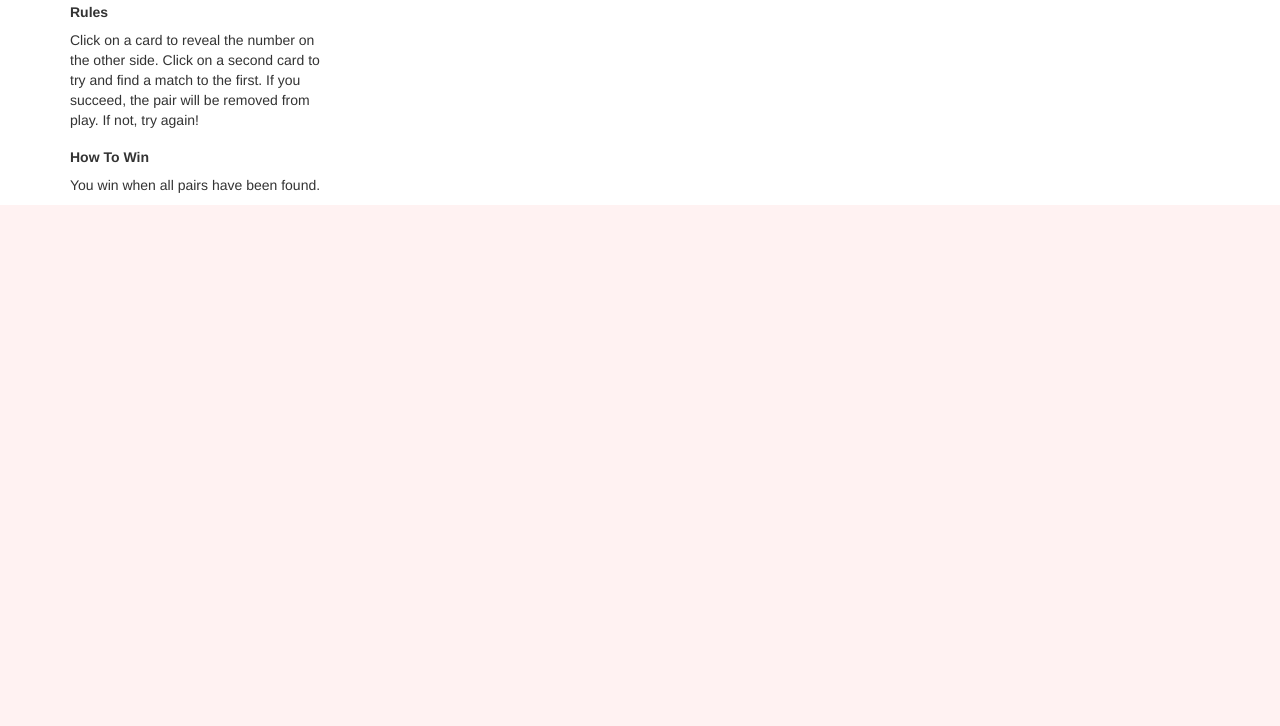
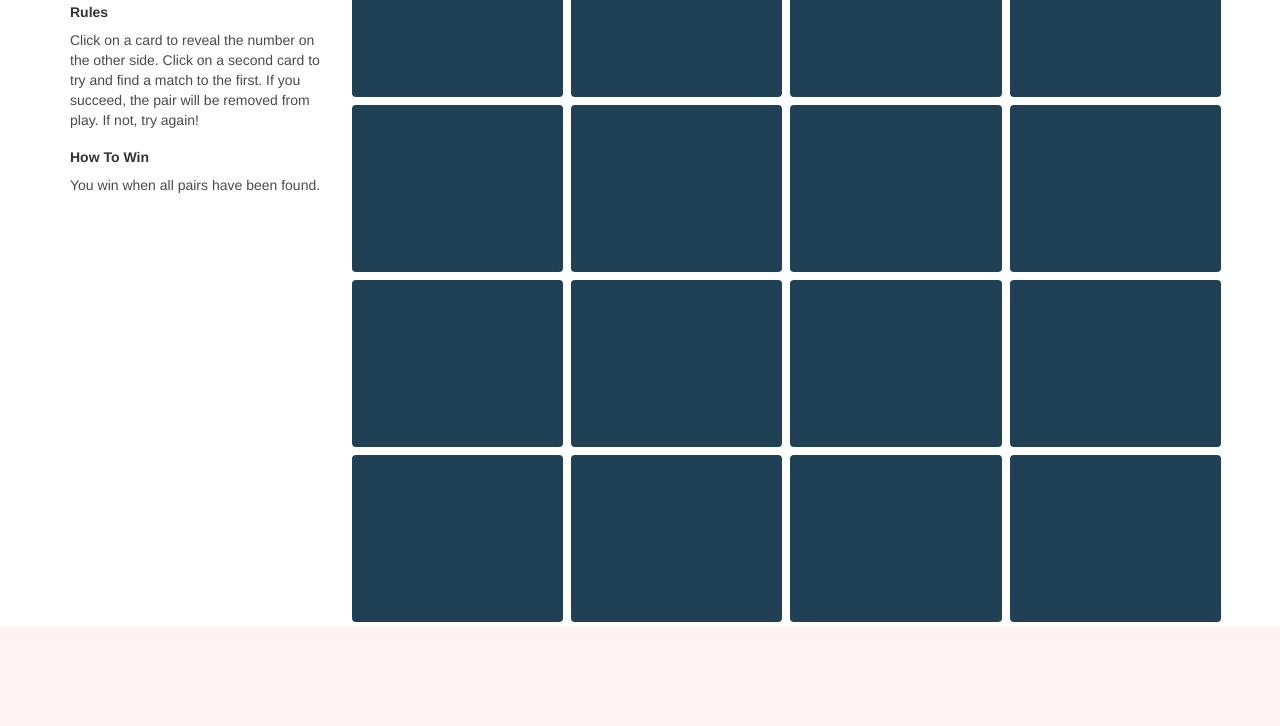
Before and after one commit to tsteinert/match-game, a plain HTML site: page index.html in a window 1280 px wide. Shown: the part 74-800 px from the top of the page. Drawn offline with nearby package versions, Linux system fonts and the light colour scheme.

Commit message:
Added some more styling

```diff
--- a/index.html
+++ b/index.html
@@ -53,6 +53,14 @@
           </div>
           <div class="card col-xs-3">
           </div>
+          <div class="card col-xs-3">
+          </div>
+          <div class="card col-xs-3">
+          </div>
+          <div class="card col-xs-3">
+          </div>
+          <div class="card col-xs-3">
+          </div>
         </div>
       </div>
     </div>
--- a/resources/css/style.css
+++ b/resources/css/style.css
@@ -14,3 +14,14 @@ h2 {
   font-size: 1rem;
   font-weight: bold;
 }
+
+p {
+  color: rgb(74,74,74);
+}
+
+.card {
+  height: 12.5rem;
+  background-color: rgb(32,64,86);
+  border: 4px solid #ffffff;
+  border-radius: 8px;
+}
```
